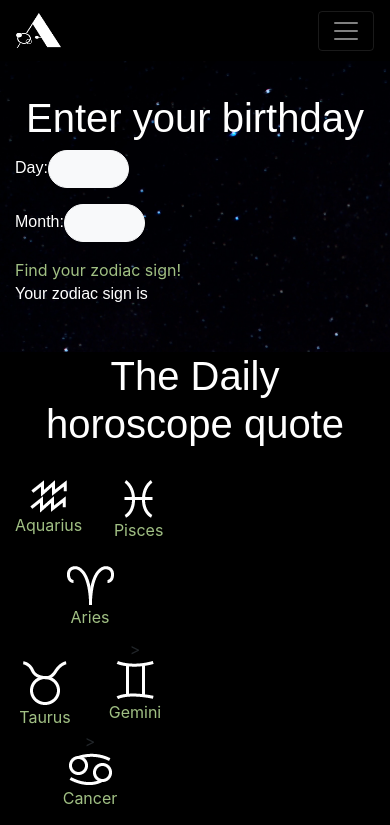
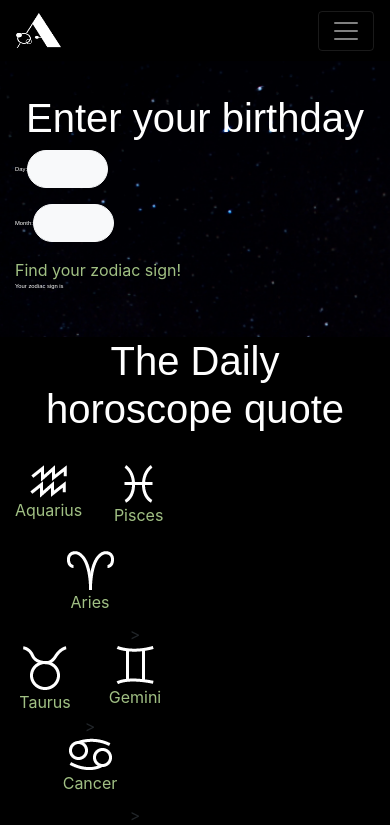
Before and after one commit to aleyyana/aurora, a Vue app: page /horoscope in a window 390 px wide. Shown: the top 825 px of the page. Built offline with nearby package versions, Linux system fonts and the light colour scheme; no server answers; a web font is replaced by a local one.

Commit message:
responsive

```diff
--- a/src/App.vue
+++ b/src/App.vue
@@ -59,7 +59,7 @@ p,h1{
 p{
   font-weight: lighter;
   font-family: Quasimoda, sans-serif;
-  /* font-size: var(--content-size); */
+  font-size: var(--content-size);
 }
 
 .blank-space1{
--- a/src/assets/css/base.css
+++ b/src/assets/css/base.css
@@ -5,9 +5,9 @@
   --secondary-color:#767FB0;
   --accent-color:#A1C084;
   --header-size: 105vw;
-  --title-size:3vw;
+  --title-size:calc(1.5rem + 3vw);
   --quote-size:3vw;
   --undertitle-size: 1.5vw;
-  --content-size:1vw;
-  --author-size:0.7vw;
+  --content-size:1.5vw;
+  --author-size:1vw;
 }
--- a/src/views/HoroView.vue
+++ b/src/views/HoroView.vue
@@ -6,7 +6,7 @@
         <p>Month:<input type="number" id="month" min="1" max="12" class="btn btn-light" ></p>
         <a id="animated" v-on:click="zodiac"  class="button">Find your zodiac sign! </a>
         <img id="photo" src="" alt="">
-        <p id= "space"> Your zodiac sign is <span id="output"></span> </p>
+        <p class="answer" id= "space"> Your zodiac sign is <span id="output"></span> </p>
         <p id="characteristic"></p>
     </div>
 
@@ -119,7 +119,7 @@
 
 <script>
 
-import QuoteComponent from '../components/QuoteComponent.vue';
+import QuoteComponent from '../components/quoteCompo.vue';
 
 export default {
   data(){
@@ -166,26 +166,26 @@ export default {
     if (birthmonth == 1&& birthday >= 20 || birthmonth == 2 && birthday <= 18
     ){
         result = ("Aquarius");
-     document.getElementById("photo").innerHTML="<img src='/img/hands_aquarius.png'width=20%>";
+     document.getElementById("photo").innerHTML="<img src='../assets/img/hands_aquarius.png'width=20%>";
    document.getElementById("characteristic").innerHTML="Aquarians are extremely vulnerable and sensitive. Although you may often find them being surrounded by many friends but in reality they rarely have close friends and acquaintances. Aquarius is a universal sign which makes them public people. Hence Aquarians are often associated with clubs, organizations and forums and enthusiastically participate in intellectual discussions. Aquarians are great communicators as long as they are within their mental realm.";
 
     }
 
     if (birthmonth == 2&& birthday >= 19 || birthmonth == 3&& birthday <= 20){
        result = ("Pisces");
-       document.getElementById("photo").innerHTML="<img src='https://www.horoscope.com/images-US/signs/profile-pisces.png'width=20%>";
+       document.getElementById("photo").innerHTML="<img src='../assets/img/hands_pisces.png'width=20%>";
       document.getElementById("characteristic").innerHTML="Pisceans live in their imaginary world that barely has a connection with the reality. They love to look at the world through a rosy window. When challenged by reality, Pisceans have the tendency to retreat into their world of imagination.";
 
     }
    if (birthmonth == 3&& birthday >= 21 || birthmonth == 4 && birthday <= 19){
        result = ("Aries");
-      document.getElementById("photo").innerHTML="<img src='https://www.horoscope.com/images-US/signs/profile-aries.png'width=20%>";
+      document.getElementById("photo").innerHTML="<img src='../assets/img/hands_aries.png'width=20%>";
      document.getElementById("characteristic").innerHTML="Aries demonstrate strong personality. They have strong leadership qualities and honest and straightforward. Aries often have strong determination and can’t be deterred by failures.Aries are always eager for action. They take up to leadership spontaneously. But they don’t judge the pros and cons of a situation before acting. This also makes them vulnerable.";
    }
 
     if (birthmonth == 4&& birthday >= 20|| birthmonth == 5 && birthday <= 20){
         result = ("Taurus");
-       document.getElementById("photo").innerHTML="<img src='https://www.horoscope.com/images-US/signs/profile-taurus.png'width=20%>";
+       document.getElementById("photo").innerHTML="<img src='../assets/img/hands_taurus.png'width=20%>";
        document.getElementById("characteristic").innerHTML="Taureans are noted for their determination and zeal. It is not easy to distract a Taurian from his goal once he has set his target. He would stay focused on his target and would continuously strive to achieve it.Taureans attach high value to simplicity and functionality. They often live a life that is simple and devoid of luxury.";
 
     }
@@ -193,48 +193,48 @@ export default {
     if (birthmonth == 5&& birthday >= 21 || birthmonth == 6 && birthday <= 20
      ){
         result = ("Gemini");
-       document.getElementById("photo").innerHTML="<img src='https://www.horoscope.com/images-US/signs/profile-gemini.png'width=20%>";
+       document.getElementById("photo").innerHTML="<img src='../assets/img/hands_gemini.png'width=20%>";
       document.getElementById("characteristic").innerHTML="Geminis are full of duality. They always look to a situation from dual perspective. Geminis are characterized by inconstancy and dual nature. Geminis therefore always stay confused about their feelings.Geminis however are strong communicators and express good control over language. They are often found to have knowledge over several languages.";
 
     }
 
     if (birthmonth == 6&& birthday >= 21 || birthmonth == 7&& birthday <= 22){
         result = ("Cancer");
-       document.getElementById("photo").innerHTML="<img src='https://www.horoscope.com/images-US/signs/profile-cancer.png'width=20%>";
+       document.getElementById("photo").innerHTML="<img src='../assets/img/hands_cancer.png'width=20%>";
       document.getElementById("characteristic").innerHTML="Cancerians are emotional. Their lives are often inflicted with mood shifts. You can find a Canerian in different moods even during a day.The true emotion of Cancer however is hidden behind their composure. But they are soft creatures and can be hurt easily by unkind words.People of the Cancer zodiac sign can be prone to depression and other mental issues. However, cancers are great family people and enjoy big families around them.";
 
     }
     if (birthmonth == 7&& birthday >= 23 || birthmonth == 8 && birthday <= 22){
         result = ("Leo");
-       document.getElementById("photo").innerHTML="<img src='https://www.horoscope.com/images-US/signs/profile-leo.png'width=20%>";
+       document.getElementById("photo").innerHTML="<img src='../assets/img/hands_leo.png'width=20%>";
             document.getElementById("characteristic").innerHTML="Leos are warm spirited. They are full of energy and always eager to jump into action. Leos crave for recognition and admiration. Leos always love to be at the centre of attraction. They strive to reach to the top in whatever they do. Leos always love to be surrounded with large crowd and admirers. However, they are often unkind to criticism and don’t take the words of critics lightly.Leos are very ambitious and choose their acquaintances carefully. They aspire for social recognition.";
 
     }
     if (birthmonth == 8 && birthday >= 23 || birthmonth == 9 && birthday <= 22){
         result = ("Virgo");
-       document.getElementById("photo").innerHTML="<img src='https://www.horoscope.com/images-US/signs/profile-virgo.png'width=20%>";
+       document.getElementById("photo").innerHTML="<img src='../assets/img/hands_virgo.png'width=20%>";
         document.getElementById("characteristic").innerHTML="Virgos have a keen sense of good and bad and for that they are highly discriminating. They have an intuitive sense to identify wrong motives in people. Hence, Virgos exercise extreme caution in what they do.The virgin defines purity and therefore they are endowed with the ability to distinguish the good from the bad. Hence, Virgos are also cleanliness freaks. Despite their intelligence Virgos often remain confused about the decisions they make in their life. Also, you will not find Virgos teeming with activities.";
     }
     if (birthmonth == 9&& birthday >= 23 || birthmonth == 10&& birthday <= 22){
       result = ("Libra");
-       document.getElementById("photo").innerHTML="<img src='https://www.horoscope.com/images-US/signs/profile-libra.png'width=20%>";
+       document.getElementById("photo").innerHTML="<img src='../assets/img/hands_libra.png'width=20%>";
         document.getElementById("characteristic").innerHTML="Libra is an active sign and members born under the sign are endowed with high energy. But Librans also tend to run out of their energy soon.The Libra is the ‘balance’ and members of this sign have a very balanced mind. They can be found in settling disputes often. Librans always try to maintain harmony and balance. They are also very level headed and have a keen sense for justice. Therefore, their suggestions are often highly sought after by their friends and kins.Librans are two faceted characters. They both have the cheerfulness and darkness in them. Librans have phases of heightened activities but they can easily slip into a phases of complete inactivity and apathy as well.";
     }
     if (birthmonth == 10 && birthday >= 23|| birthmonth == 11 && birthday <= 21){
        result = ("Scorpio");
-       document.getElementById("photo").innerHTML="<img src='https://www.horoscope.com/images-US/signs/profile-scorpio.png'width=20%>";
+       document.getElementById("photo").innerHTML="<img src='../assets/img/hands_scorpio.png'width=20%>";
         document.getElementById("characteristic").innerHTML="Scorpions are most diverse in nature and therefore present the most interesting study. Scorpios hold grudge and would wait patiently for the right moment to strike. They are not likely to forget any act of betrayal or treachery. For Scorpios what is implied is more fascinating than the obvious.Scorpios are often described as egoists. However, some of the positive traits of Scorpios are- diplomacy, intuition, intelligence, engaging, resolute, spirituality and sensitivity.";
     }
     if (birthmonth == 11 && birthday >= 22 || birthmonth == 12 && birthday <= 21){
         result = ("Sagittarius");
-       document.getElementById("photo").innerHTML="<img src='https://www.horoscope.com/images-US/signs/profile-sagittarius.png'width=20%>";
+       document.getElementById("photo").innerHTML="<img src='../assets/img/hands_sagittarius.png'width=20%>";
         document.getElementById("characteristic").innerHTML="Sagittarians are the incurable optimists. They are always looking at the positive side of a thing. Their optimism can’t be dampened by hardships or negative results.Sagittarians often are outdoor people. They will take interest in all sorts of sports and outdoor activities. They are also adventures in nature. Although they are true to their faults but can also turn completely deaf to criticism and turn down suggestions.";
     }
 
   if(birthmonth == 12 && birthday >= 22 || birthmonth == 1 && birthday <= 19){
 
         result = ("Capricorn");
-     document.getElementById("photo").innerHTML="<img src='https://www.horoscope.com/images-US/signs/profile-capricorn.png'width=20%>";
+     document.getElementById("photo").innerHTML="<img src='../assets/img/hands_capricorn.png'width=20%>";
      document.getElementById("characteristic").innerHTML="Members of this sign has an insatiable desire to climb higher and during this course they can also become selfish and might not hesitate to sacrifice other’s interests in fulfilling their goals.Capricorns may seem risk averse but in reality they carefully plan all their moves ahead and rehearse them to perfection.";
     }else if (birthmonth>12||birthday>31){
        alert("Please enter an accurate date ! ");
```
Also changed, not shown: src/components/quoteCompo.vue (renamed from src/components/QuoteComponent.vue).
